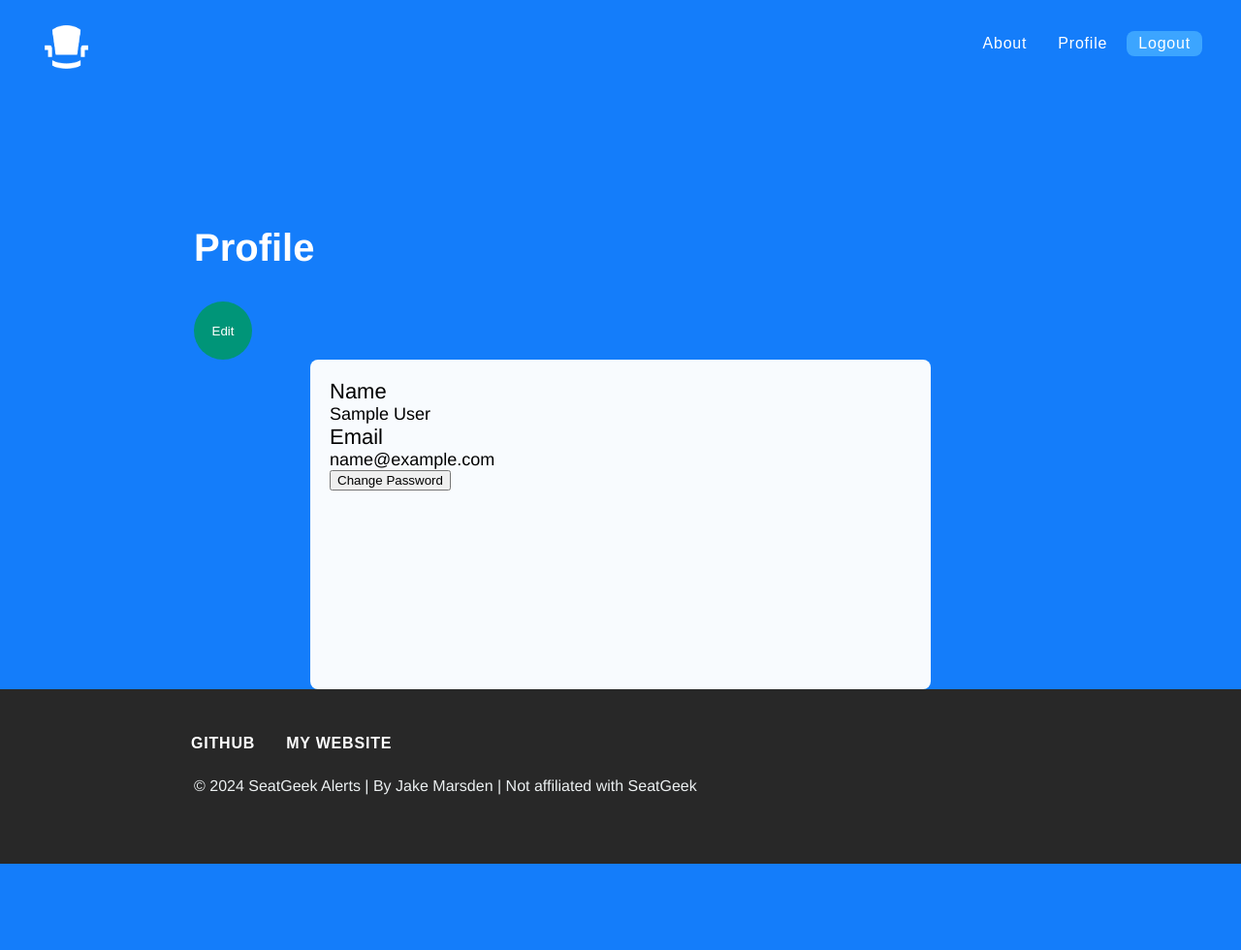
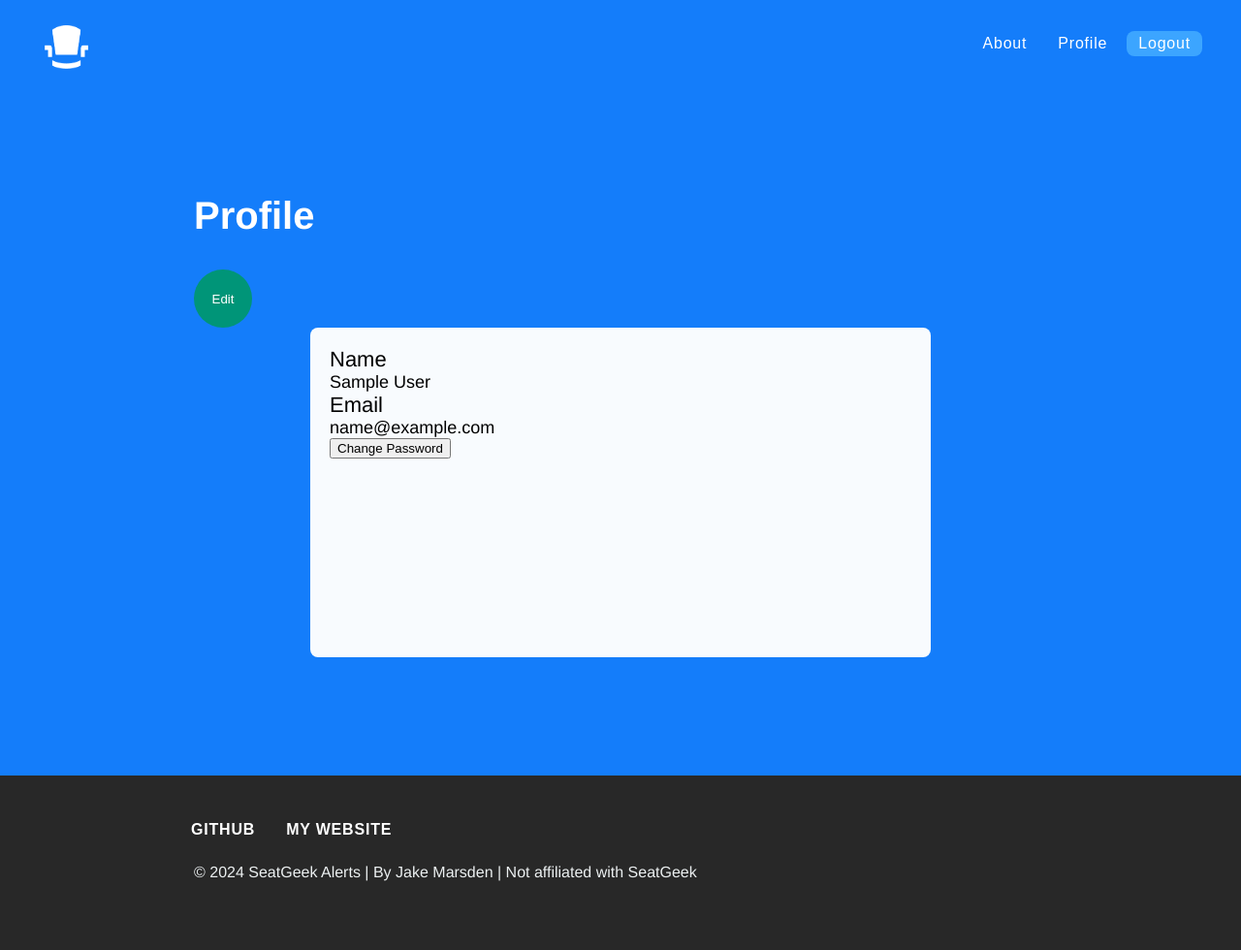
Before and after one commit to jakemarsdenn/SeatGeek-Alerts, a Flask app: template templates/profile.html in a window 1280 px wide. Shown: the whole page at 97% size. Before the commit the page ends 891 px from the top, so only its background shows below. Run offline with Flask 3, Linux system fonts and the light colour scheme; the template is opened without the code that fills it, so the values that code supplies are empty; the visitor is signed in with stand-in values (Sample User, id 1).

Commit message:
fixed profile page containers

```diff
--- a/templates/profile.html
+++ b/templates/profile.html
@@ -4,6 +4,7 @@
 
 {% block content %}
     <link rel="stylesheet" href="../static/css/profile.css">
+    <div class="full-container">
         <div class="left-container">
             <h2>Profile</h2>
             <button id="editButton" onclick="toggleEdit();">Edit</button>
@@ -25,7 +26,7 @@
                     <input type="password" id="credentialsField" class="password" name="password" value={{ session.get("password") }}><br><br>
                     <button id="seePwdButton" onclick="seePassword();" type="button">See Password</button>
                 </form>
-
+            </div>
         </div>
     </div>
     <script src="../static/js/profile.js" defer></script>
```
Lines whose indentation alone changed are shown as unchanged.
